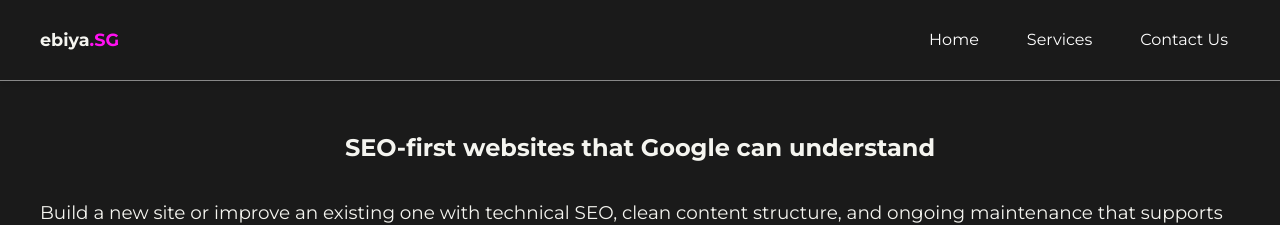
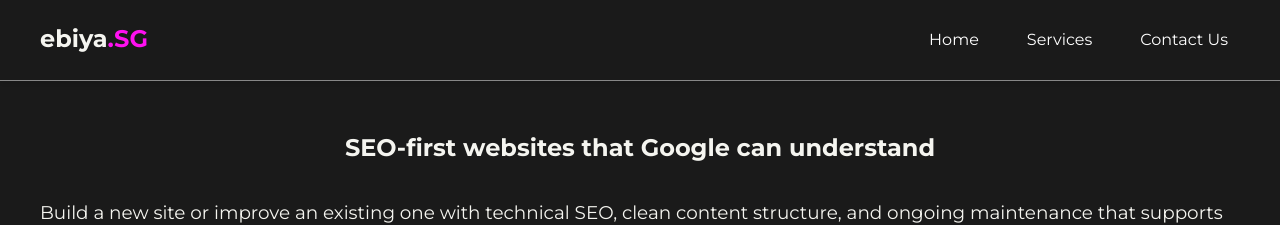
Before and after one commit to m33lucky-benny/ebiya-main, a Jekyll site: the page built from index.html, in a window 1280 px wide. Shown: the top 225 px of the page. Built offline with Jekyll 4.4.1, drawn with Linux system fonts in a browser that asks for light colours.

Commit message:
Update _navbar.scss

```diff
--- a/_sass/_navbar.scss
+++ b/_sass/_navbar.scss
@@ -23,7 +23,7 @@
   /* Brand */
   .navbar-brand {
     color: var(--surface1);
-    font-size: 1.1rem;
+    font-size: 1.5rem; /* change to make bigger or smaller */
     line-height: 1.2;
 
     font-weight: bold;
```
